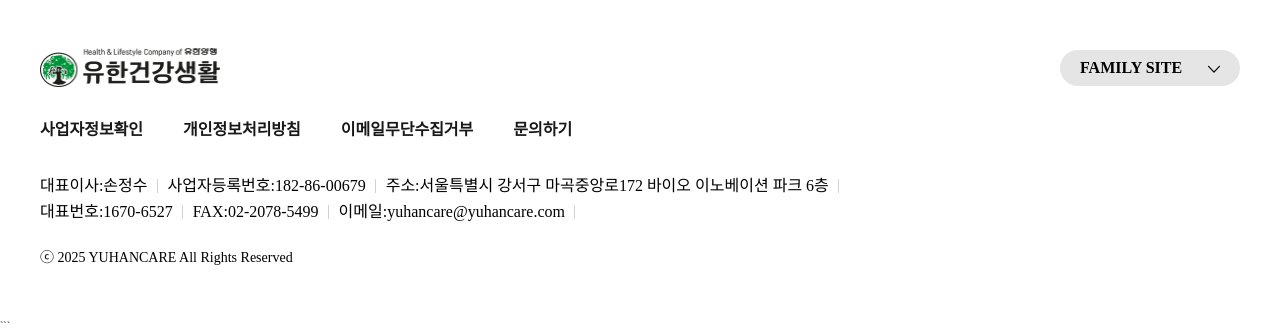
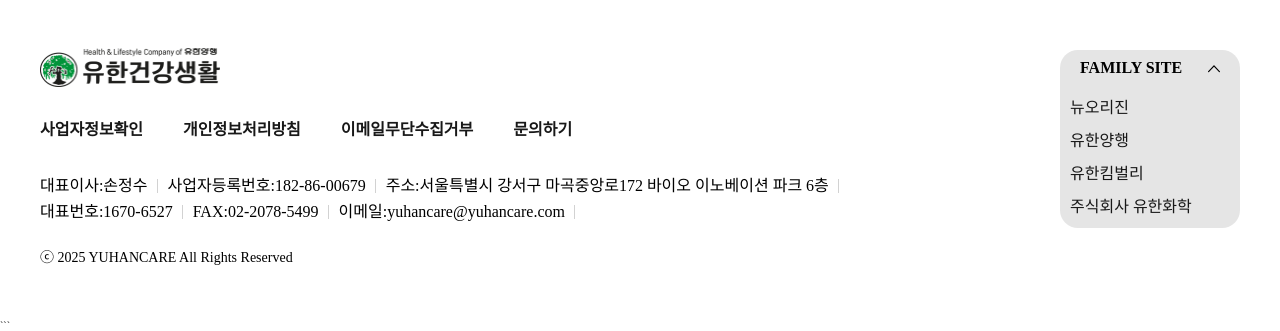
Before and after one commit to dhalstjr/Youhan, a plain HTML site: page index.html in a window 1280 px wide. Both pictures are taken after a click on the button "FAMILY SITE". Shown: the part 4823-5154 px from the top of the page. Drawn offline with Linux system fonts and the light colour scheme; a web font is replaced by a local one.

```diff
--- a/css/style.css
+++ b/css/style.css
@@ -1163,7 +1163,7 @@ a {
 }
 
 /* active 클래스 추가 */
-#footer .footer-top .dropdown-box .link_list.active ul {
+#footer .footer-top .dropdown-box .link_list ul.active {
   /* 패밀리사이트 버튼이 닿는 위에 지점 보더의 라디오스를 0으로 */
   border-top-right-radius: 0;
   border-top-left-radius: 0;
@@ -1200,6 +1200,8 @@ a {
   /* 텍스트 정렬 */
   padding-left: 2rem;
   text-align: left;
+
+  transition: 250ms ease-in-out;
 }
 
 /* on클래스를 붙임 */
@@ -1219,6 +1221,8 @@ a {
   position: absolute;
   top: calc(50% - 3px);
   right: 2rem;
+
+  transition: 250ms ease-in-out;
 }
 
 /* footer - bottom */
@@ -1444,3 +1448,12 @@ body[data-top="no-top"] #header .logo-box .logo {
 .scroll-down.gnb-open #header {
   top: 0;
 }
+
+/* 패밀리 사이트 애니메이션 변화 */
+#footer .footer-top .dropdown-box .link_list .link_open.on:before {
+  transform: scaleY(-1);
+}
+
+#footer .footer-top .dropdown-box .link_list ul li a:hover {
+  font-weight: 700;
+}
--- a/index.html
+++ b/index.html
@@ -604,11 +604,13 @@
           </div>
 
           <div class="dropdown-box">
+            <!-- active class -->
             <div class="family-site link_list">
+              <!-- on class -->
               <button type="button" class="link_open">FAMILY SITE</button>
               <!-- active class 추가 JS -->
               <!-- family-site dropdown-box에 메뉴 -->
-              <ul class="">
+              <ul>
                 <li>
                   <a href="#">뉴오리진</a>
                 </li>
--- a/js/script.js
+++ b/js/script.js
@@ -328,4 +328,13 @@ $(function () {
       $("html").removeClass("scroll-down");
     }
   });
+
+  /* 패밀리 사이트 메뉴 */
+  $(".link_open").on("click", function () {
+    if ($(this).hasClass("on")) {
+      $(this).removeClass("on").siblings("ul").removeClass("active");
+    } else {
+      $(this).addClass("on").siblings("ul").addClass("active");
+    }
+  });
 });
```
